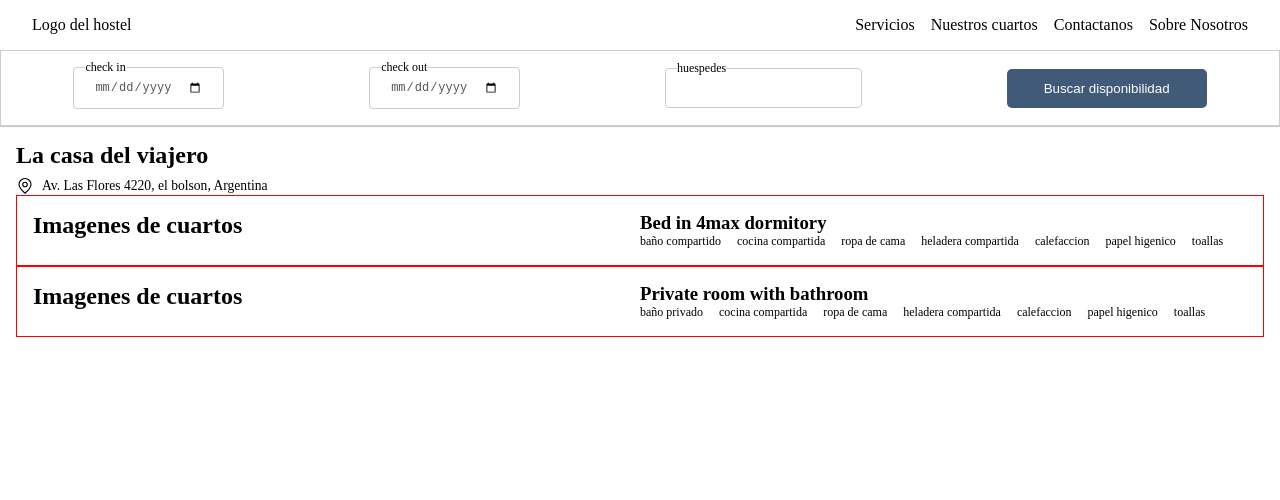
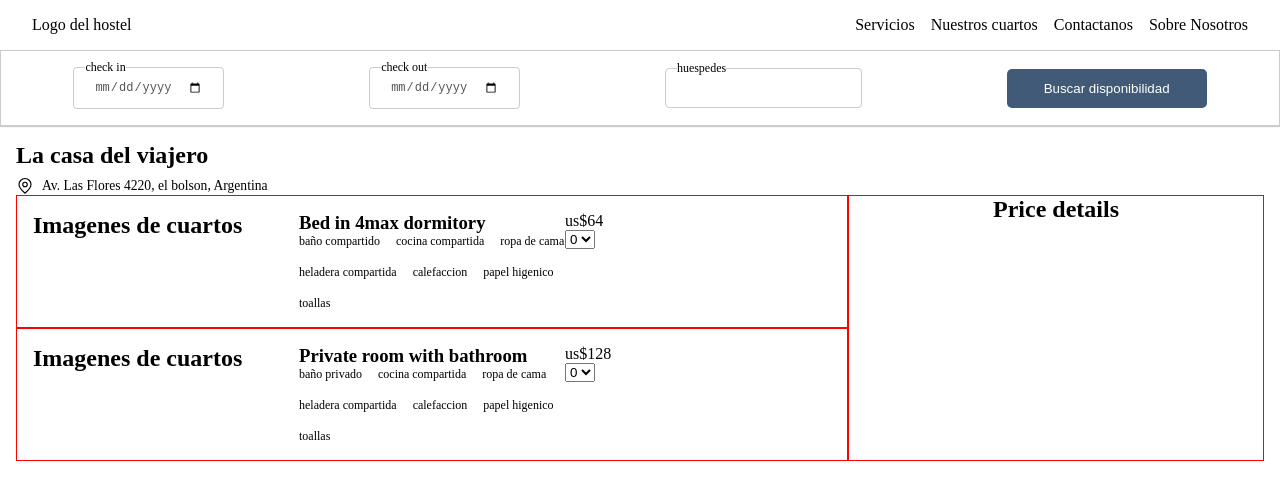
Before and after one commit to tomason182/la-casa-del-viajero-website, a React (Vite) app: page /searchresult in a window 1280 px wide. Shown: the top 500 px of the page. Built offline with nearby package versions, Linux system fonts and the light colour scheme.

Commit message:
add: handle beds count

```diff
--- a/src/pages/SearchResult/SearchResult.jsx
+++ b/src/pages/SearchResult/SearchResult.jsx
@@ -1,8 +1,31 @@
 import Header from "../../components/Header/Header.jsx";
 import AvailabilityForm from "../../components/Forms/AvailabilityForm";
 import styles from "./SearchResult.module.css";
+import { useEffect, useState } from "react";
 
 export default function SearchResult() {
+  const [initialsBeds, setInitialBeds] = useState(0);
+  const [remainingBeds, setRemainingBeds] = useState(0);
+  const [numberOfGuest, setNumberOfGuest] = useState(2);
+
+  let guestArray = [];
+
+  for (let i = 0; i <= numberOfGuest; i++) {
+    guestArray[i] = i;
+  }
+
+  console.log(guestArray);
+
+  function handleBedsRemaining(e) {
+    e.preventDefault();
+
+    const selectedBeds = e.target.value;
+
+    setRemainingBeds(initialsBeds - selectedBeds);
+  }
+
+  const numberOfNights = 4;
+
   const propertyInfo = {
     _id: "property001",
     property_name: "La casa del viajero",
@@ -79,6 +102,8 @@ export default function SearchResult() {
     },
   ];
 
+  const guestOptions = guestArray.map((r, i) => <option key={i}>{r}</option>);
+
   const roomTypeList = roomTypes.map(r => {
     return (
       <div key={r._id} className={styles.roomTypeContainer}>
@@ -92,6 +117,12 @@ export default function SearchResult() {
               <li key={index}>{amenity}</li>
             ))}
           </ul>
+        </div>
+        <div className={styles.priceContainer}>
+          <p>us${r.base_rate * numberOfNights}</p>
+          <select name="guest" onChange={handleBedsRemaining}>
+            {guestOptions}
+          </select>
         </div>
       </div>
     );
@@ -133,7 +164,9 @@ export default function SearchResult() {
           </div>
           <div className={styles.mainContent}>
             <div className={styles.roomsContainer}>{roomTypeList}</div>
-            <div className={styles.priceDetailsContainer}></div>
+            <div className={styles.priceDetailContainer}>
+              <h1>Price details</h1>
+            </div>
           </div>
         </section>
       </main>
--- a/src/pages/SearchResult/SearchResult.module.css
+++ b/src/pages/SearchResult/SearchResult.module.css
@@ -24,6 +24,11 @@
   font-size: 0.85rem;
 }
 
+.mainContent {
+  display: grid;
+  grid-template-columns: 2fr 1fr;
+}
+
 .roomTypeContainer {
   border: 1px solid red;
   display: grid;
@@ -43,3 +48,7 @@
   font-size: 0.75rem;
   list-style: none;
 }
+
+.priceDetailContainer {
+  border: 1px solid red;
+}
```
